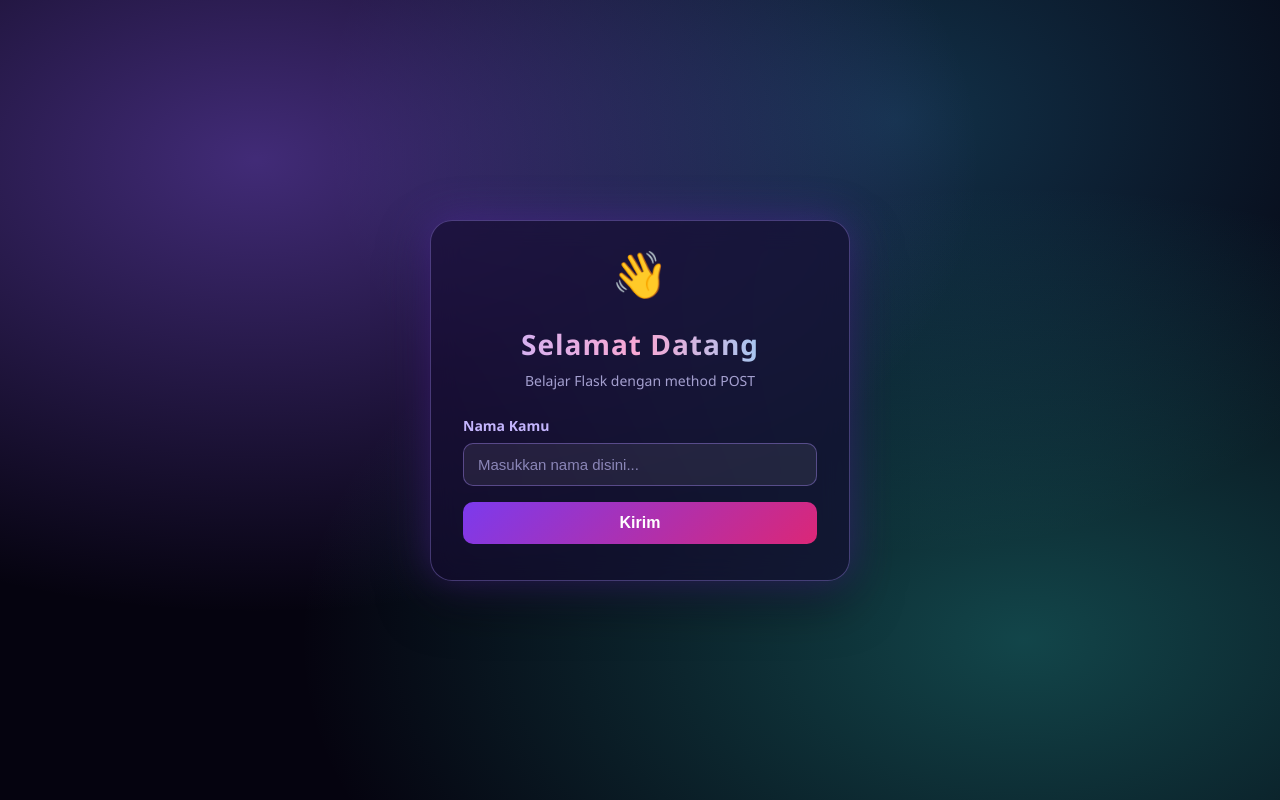
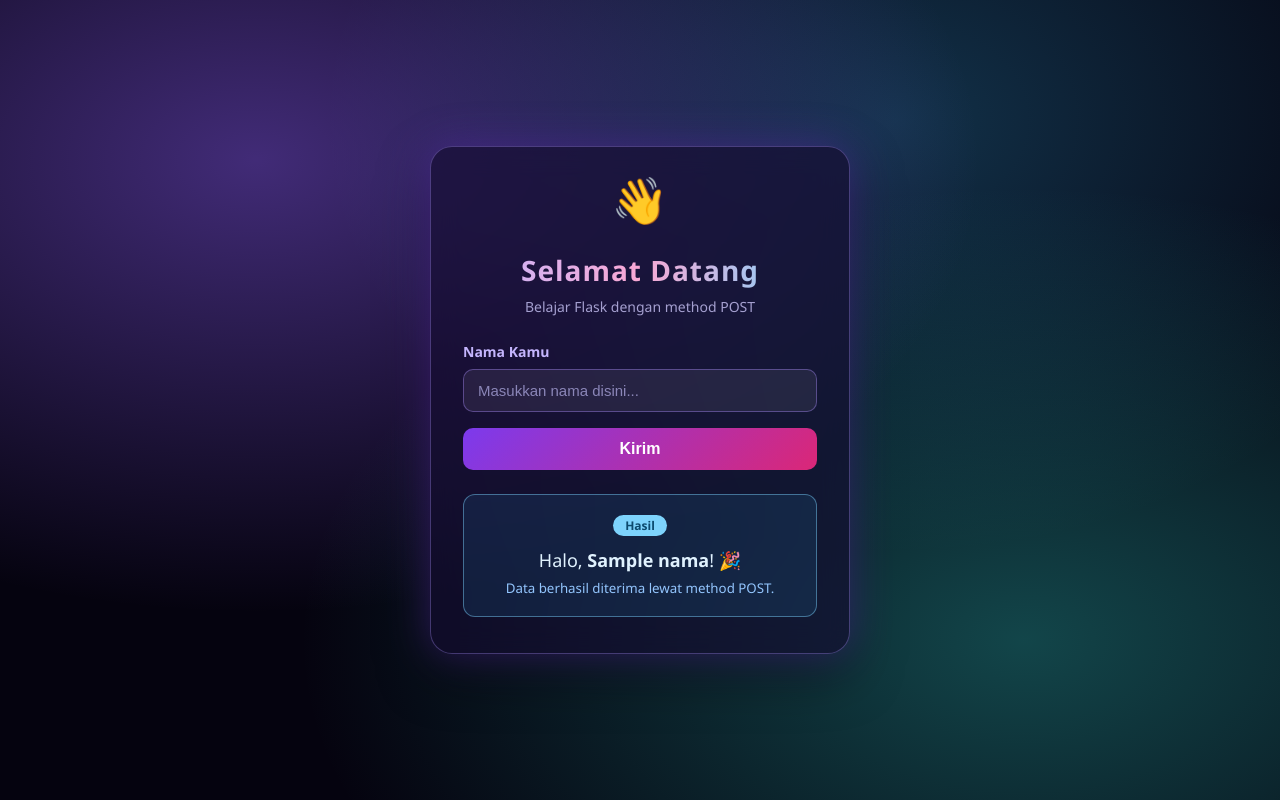
Before and after one commit to ptrarizqyramadhan-code/FirstFlask_0201, a Flask app: template templates/index.html in a window 1280 px wide. Run offline with Flask 3, Linux system fonts and the light colour scheme; the template is opened without the code that fills it: most values are stand-ins (such as "Sample title", 1, 10 or a date in 2020).

Commit message:
lanjutannya

```diff
--- a/templates/index.html
+++ b/templates/index.html
@@ -17,3 +17,14 @@
             <input type="text" id="nama" name="nama" placeholder="Masukkan nama disini..." autocomplete="off" required>
             <button type="submit">Kirim</button>
         </form>
+
+        {% if nama %}
+        <div class="hasil">
+            <span class="badge">Hasil</span>
+            <p>Halo, <strong>{{ nama }}</strong>! 🎉</p>
+            <small>Data berhasil diterima lewat method POST.</small>
+        </div>
+        {% endif %}
+    </main>
+</body>
+</html>
```
